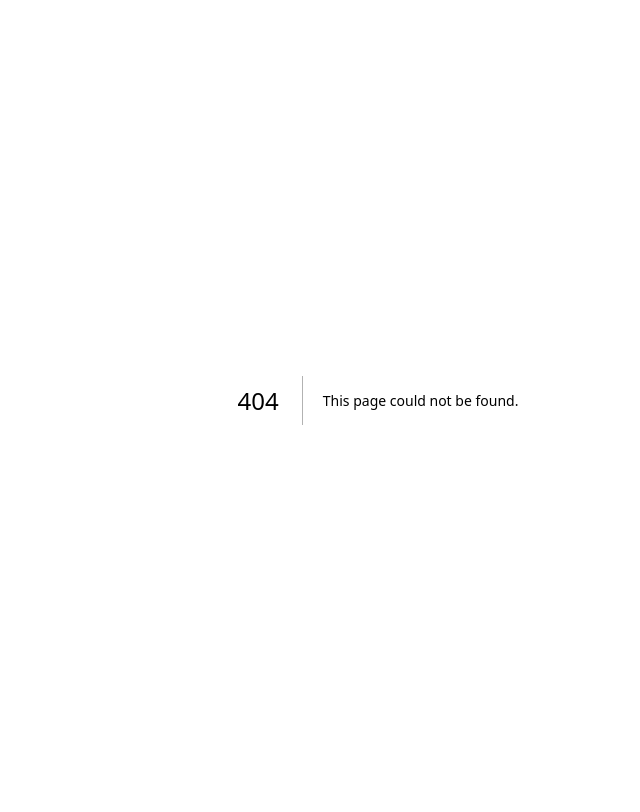
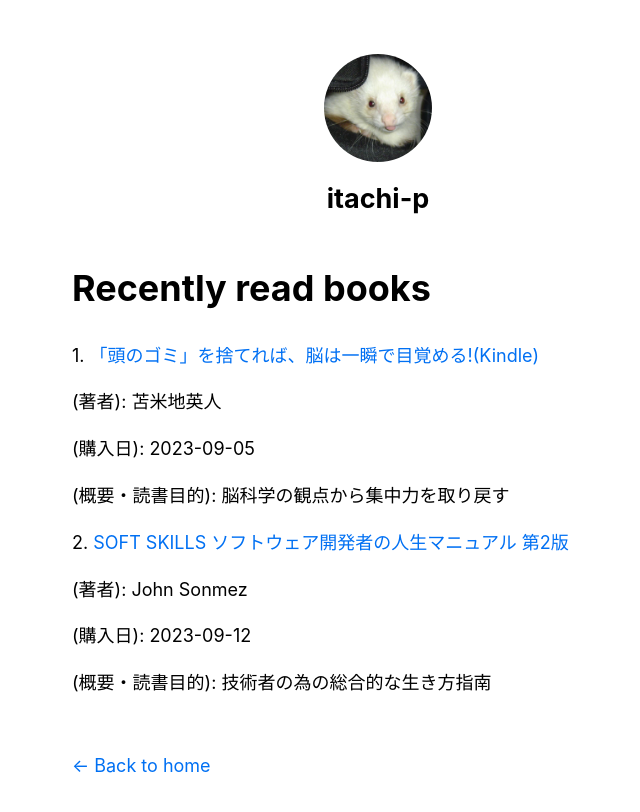
Before and after one commit to itachi-p/nextjs-blog, a Next.js app: page /posts/recent-reads in a window 1280 px wide. Before the commit this address had no page. Shown: the top 812 px of the page, without its empty margins (262-902 px from the left). Built offline with nearby package versions, Linux system fonts and the light colour scheme.

Commit message:
feat:add page list of recent read books

```diff
--- /dev/null
+++ b/pages/api/resent-reads.js
@@ -0,0 +1,5 @@
+import recentlyReads from '../../public/data/recently-reads.json';
+
+export default function handler(req, res) {
+  res.status(200).json(recentlyReads);
+}
--- /dev/null
+++ b/pages/posts/recent-reads.js
@@ -0,0 +1,39 @@
+import Head from 'next/head';
+//import Image from 'next/image';
+import Link from 'next/link';
+import Layout from '../../components/layout';
+import data from '../../public/data/recently-reads.json';
+
+export default function RecentReads(props) {
+    const postLists = props.postLists.records;
+    console.log(postLists);
+    return (
+        <Layout>
+            <Head>
+                <title>Recently read books</title>
+            </Head>
+            <h1 className="title">Recently read books</h1>
+            {/* JSONファイルを読み込み、リスト形式で表示する */}
+
+            {postLists.map((post, index) => (
+                <div key={index}>
+                    {index + 1}.&nbsp;
+                    <Link href={post.book.url}>
+                       {post.book.title}
+                    </Link>
+                    <p>(著者): {post.book.author}</p>
+                    <p>(購入日): {post.date}</p>
+                    <p>(概要・読書目的): {post.what}</p>
+                </div>
+            ))}
+        </Layout>
+    );
+}
+
+export const getStaticProps = async () => {
+    return {
+        props: {
+            postLists: data,
+        },
+    };
+}
--- /dev/null
+++ b/public/data/recently-reads.json
@@ -0,0 +1,48 @@
+{
+    "recordsCount": 2,
+    "records": [
+        {
+            "date": "2023-09-05",
+            "what": "脳科学の観点から集中力を取り戻す",
+            "book": {
+                "author": "苫米地英人",
+                "publish date": "2014/4/14",
+                "page": 179,
+                "title": "「頭のゴミ」を捨てれば、脳は一瞬で目覚める!(Kindle)",
+                "url": "https://www.amazon.co.jp/dp/B00JP3222M/"
+            }
+        },
+        {
+            "date": "2023-09-12",
+            "what": "技術者の為の総合的な生き方指南",
+            "book": {
+                "author": "John Sonmez",
+                "translator": "長尾高弘",
+                "commentator": "まつもとゆきひろ(Matz)",
+                "publish date": "2022/2/21",
+                "page": 474,
+                "title": "SOFT SKILLS ソフトウェア開発者の人生マニュアル 第2版",
+                "url": "https://www.amazon.co.jp/dp/4296000500/",
+                "overview" : [
+                    "1.キャリア(Career)",
+                    "2.セルフマーケティング(Self Marketing)",
+                    {"3.学習(Learning)": [
+                        "27.学び方を学ぶ",
+                        "31.メンターの探し方",
+                        "32.メンターになる方法"
+                    ]},
+                    {"4.生産性(Productivity)": [
+                        "36.全ては集中から始まる",
+                        "40.自分に対して責任を取る",
+                        "43.時間浪費のメカニズム",
+                        "45.効果的な習慣の育て方"
+                    ]},
+                    "5.資産形成(Investing)",
+                    "6.フィットネス(Fitness)",
+                    "7.マインドセット(Mindset)"
+                ]
+            }
+        }
+    ],
+    "totalPages": 653
+}
```
Also changed, not shown: pages/index.jsx (+11 -5 lines), pages/posts/about.jsx (added, +21 -0 lines), pages/posts/first-post.js (deleted, +0 -16 lines).
